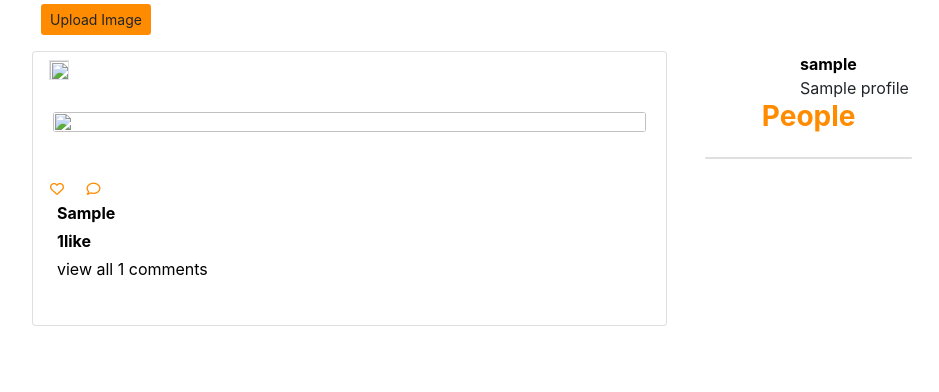
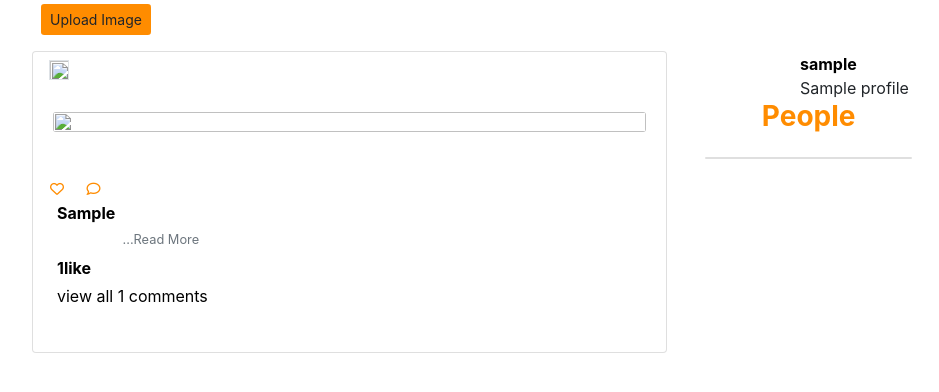
Before and after one commit to LauretteMongina/Instagram-clone, a Django app: page / in a window 1280 px wide. Shown: the part 86-478 px from the top of the page, without its empty margins (148-1087 px from the left). Run offline with Django 3.2, Linux system fonts and the light colour scheme; a user stored in the database is signed in; tables that the repository leaves empty hold one stand-in row (values such as "Sample post"); some libraries are stand-ins or nearby versions.

Commit message:
Adds caption.

```diff
--- a/app/templates/insta/index.html
+++ b/app/templates/insta/index.html
@@ -57,6 +57,8 @@
                     </a></button>
                 </div>
                 <span class="ml-4 mb-1" style="color: black;"><strong>{{user.username|title}}</strong></span>
+                <h6 class="" style="color: white;">{{ image.image_caption|slice:":30" }}<small><span class="text-muted">...Read
+                    More</span></small> </h6>
                 <span class="ml-4 mb-1" style="color: black;"><strong>{{image.like_count}}like</strong></span>
                 <span class="text ml-4 viewall"><a href="{% url 'comment' image.id %}" style="color:black">view all {{image.comments_count}} comments</a></span>
                 <div class="allcomments mb-1">
```
